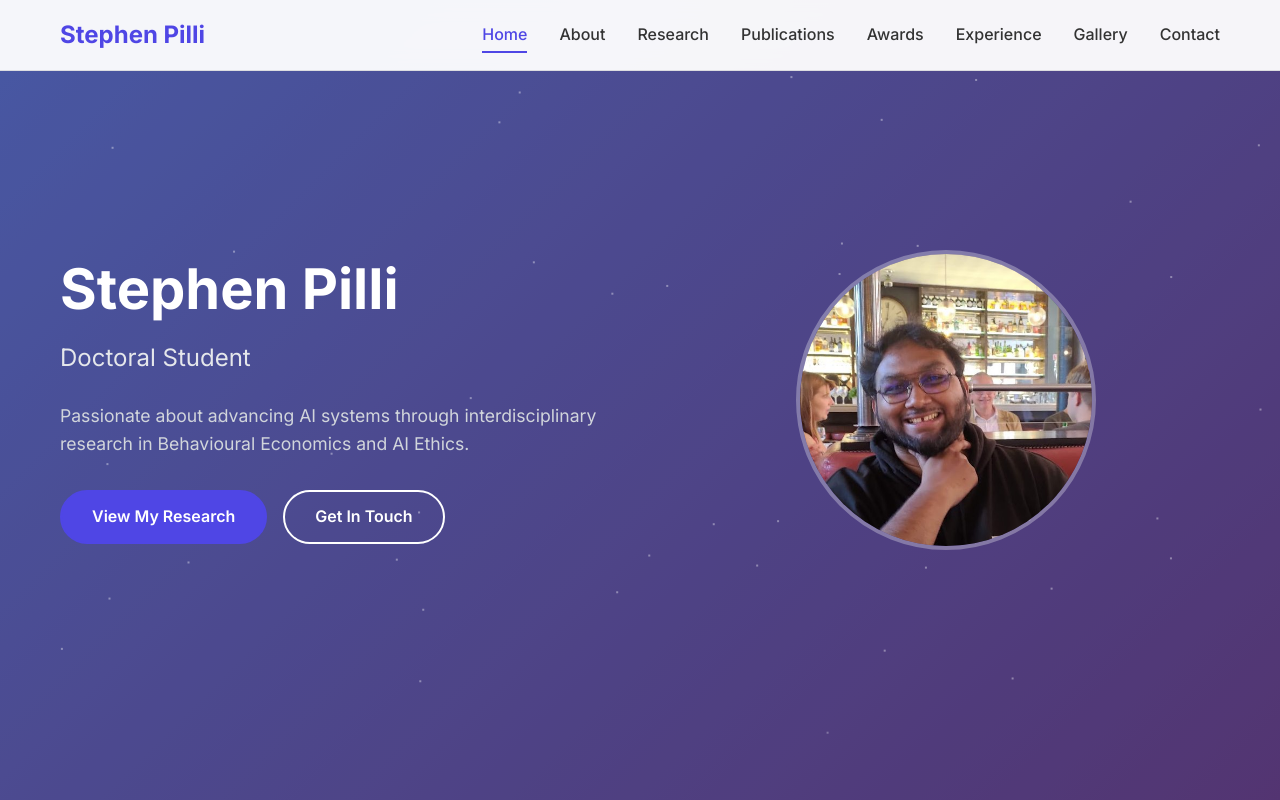
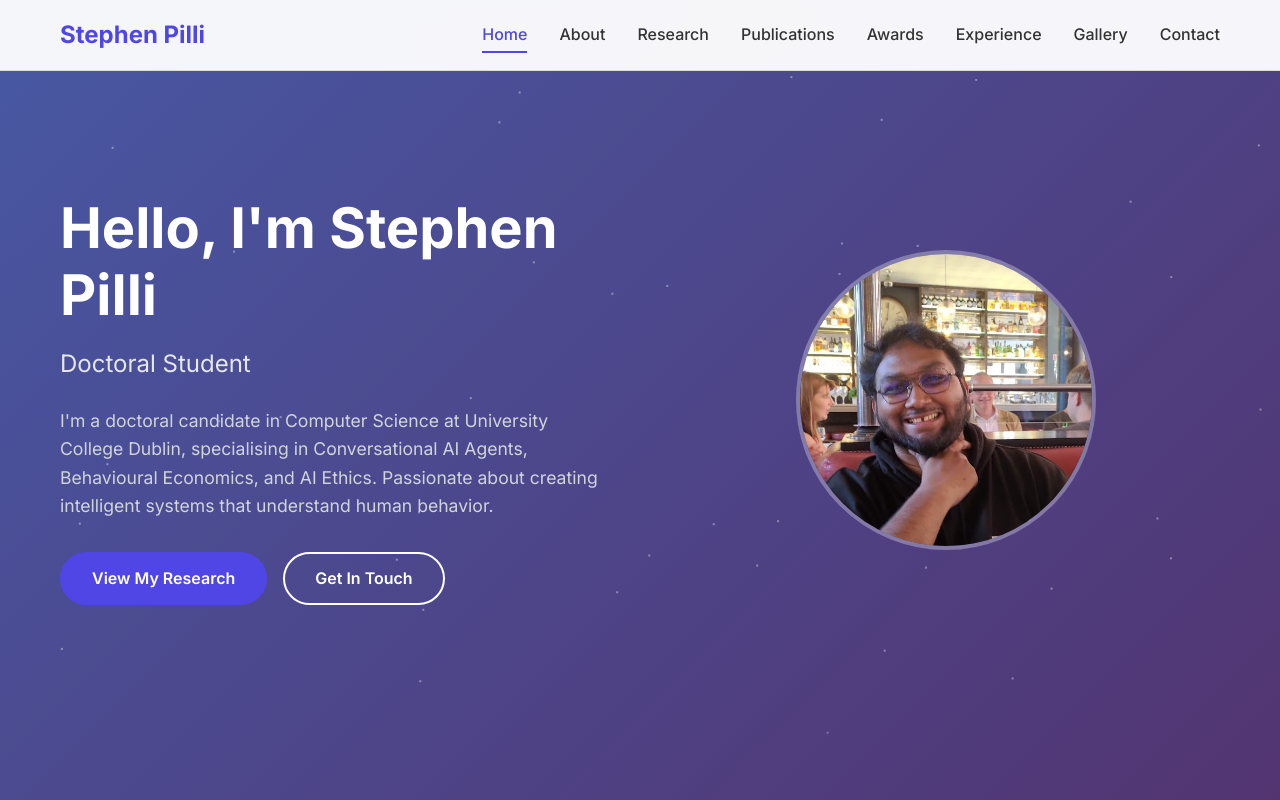
Before and after one commit to stephen-pilli/Portfolio, a plain HTML site: page index.html in a window 1280 px wide. Shown: the top 800 px of the page. Drawn offline with Linux system fonts and the light colour scheme; files whose address does not match are found by name.

Commit message:
Update hero section with personalized greeting and enhanced description

```diff
--- a/index.html
+++ b/index.html
@@ -36,11 +36,16 @@
     <!-- Hero Section -->
     <section id="home" class="hero">
         <div class="hero-container">
-                        <div class="hero-content">
-                <h1 class="hero-title">Stephen Pilli</h1>
+            <div class="hero-content">
+                <h1 class="hero-title">
+                    Hello, I'm <span class="highlight">Stephen Pilli</span>
+                </h1>
                 <h2 class="hero-subtitle">Doctoral Student</h2>
                 <p class="hero-description">
-                    Passionate about advancing AI systems through interdisciplinary research in Behavioural Economics and AI Ethics.
+                    I'm a doctoral candidate in Computer Science at University College Dublin,
+                    specialising in Conversational AI Agents, Behavioural Economics,
+                    and AI Ethics. Passionate about creating intelligent systems that understand human behavior.
+                </p>
                 <div class="hero-buttons">
                     <a href="#projects" class="btn btn-primary">View My Research</a>
                     <a href="#contact" class="btn btn-secondary">Get In Touch</a>
```
